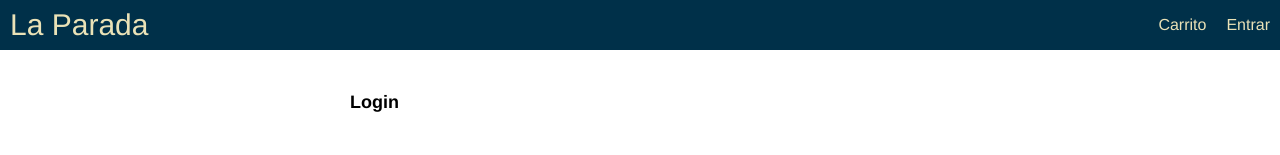
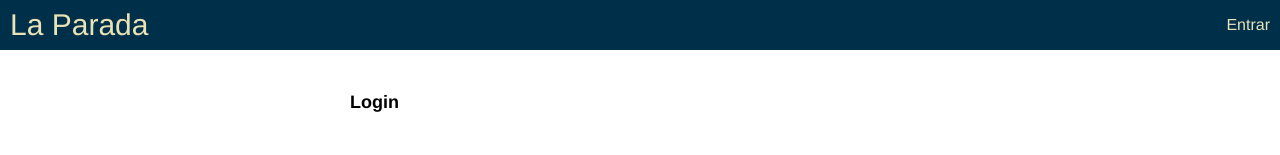
Before and after one commit to prgbono/laParada, a React (Create React App) app in the folder frontend/: page /login in a window 1280 px wide. Shown: the top 155 px of the page. Built offline with nearby package versions, Linux system fonts and the light colour scheme.

Commit message:
fix(AUTH): :bug: Show login screen after signing out

```diff
--- a/frontend/src/App.js
+++ b/frontend/src/App.js
@@ -25,7 +25,8 @@ function App() {
             </a>
           </div>
           <div>
-            <Link to="/cart">Carrito</Link>
+            {/* FIXME: Add carrito menu item (uncomment) */}
+            {/* <Link to="/cart">Carrito</Link> */}
             {userInfo ? (
               <div className="dropdown">
                 <Link to="#">
@@ -33,7 +34,7 @@ function App() {
                 </Link>
                 <ul className="dropdown-content">
                   <li>
-                    <Link to="#signout" onClick={signoutHandler}>
+                    <Link to="/login" onClick={signoutHandler}>
                       Salir
                     </Link>
                   </li>
--- a/frontend/src/screens/LoginScreen.js
+++ b/frontend/src/screens/LoginScreen.js
@@ -23,7 +23,7 @@ export default function LoginScreen(props) {
 
   useEffect(() => {
     if (userInfo) props.history.push(redirect);
-    // <Redirect to={redirect} />;
+    // FIXME: <Redirect to={redirect} />;
   }, [props.history, redirect, userInfo]);
 
   return (
```
